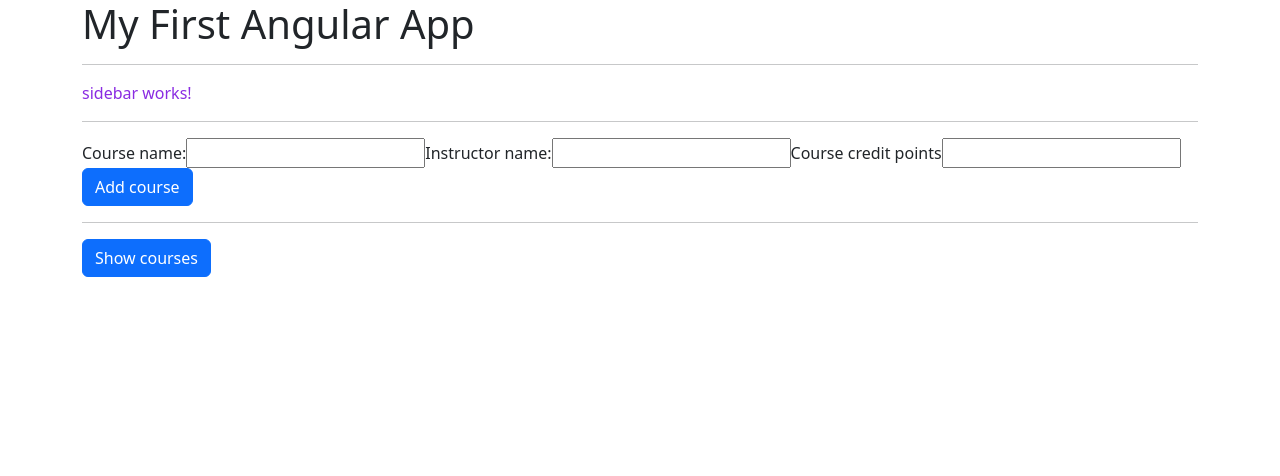
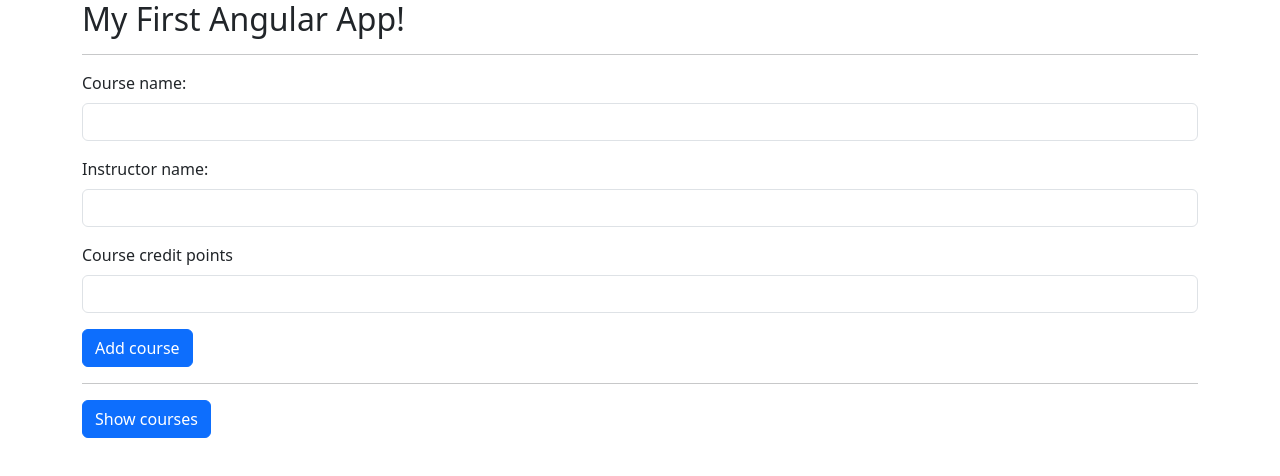
Before and after one commit to m-mehabadi/angular-udemy-course, an Angular app in the folder test-app/: page / in a window 1280 px wide. Shown: the top 476 px of the page. Built offline with nearby package versions, Linux system fonts and the light colour scheme.

Commit message:
Made a few visual changes; Updated the README.md;

```diff
--- a/test-app/src/app/app.component.html
+++ b/test-app/src/app/app.component.html
@@ -4,8 +4,8 @@
       <app-header></app-header>
       <hr />
 
-      <app-sidebar></app-sidebar>
-      <hr />
+      <!-- <app-sidebar></app-sidebar>
+      <hr /> -->
 
       <app-course-register
         (courseCreated)="OnCourseCreated($event)"
--- a/test-app/src/app/course-register/course-register.component.html
+++ b/test-app/src/app/course-register/course-register.component.html
@@ -1,7 +1,16 @@
-<label>Course name:</label>
-<input type="text" [(ngModel)]="courseName">
-<label>Instructor name:</label>
-<input type="text" [(ngModel)]="courseInstructor">
-<label>Course credit points</label>
-<input type="text" [(ngModel)]="courseCreditPoints">
+<div class="mb-3">
+    <label class="form-label">Course name:</label>
+    <input class="form-control" type="text" [(ngModel)]="courseName" />
+</div>
+
+<div class="mb-3">
+    <label class="form-label">Instructor name:</label>
+    <input class="form-control" type="text" [(ngModel)]="courseInstructor" />
+</div>
+
+<div class="mb-3">
+    <label class="form-label">Course credit points</label>
+    <input class="form-control" type="text" [(ngModel)]="courseCreditPoints" />
+</div>
+
 <button class="btn btn-primary" (click)="onAddCourse()">Add course</button>
--- a/test-app/src/app/course/course.component.ts
+++ b/test-app/src/app/course/course.component.ts
@@ -10,11 +10,14 @@ export class CourseComponent {
   @Output() courseDeleted = new EventEmitter<{name: string, creditPoints: number, instructor: string}>();
 
   getColor() {
-    if (this.course.creditPoints > 3) {
-      return 'green';
+    if (this.course.creditPoints < 2) {
+      return 'yellow';
+    }
+    else if (this.course.creditPoints > 3) {
+      return 'blue';
     }
     else {
-      return 'blue';
+      return 'green';
     }
   }
 
--- a/test-app/src/app/header/header.component.html
+++ b/test-app/src/app/header/header.component.html
@@ -1,6 +1,3 @@
-<!-- write a html code that will act as a header -->
-<!-- use the header tag -->
-
-<header>
-    <h1>My First Angular App</h1>
-</header>
+<h2>
+  My First Angular App!
+</h2>
```
Also changed, not shown: 2 other files (tests, documents, lock files or other folders).
